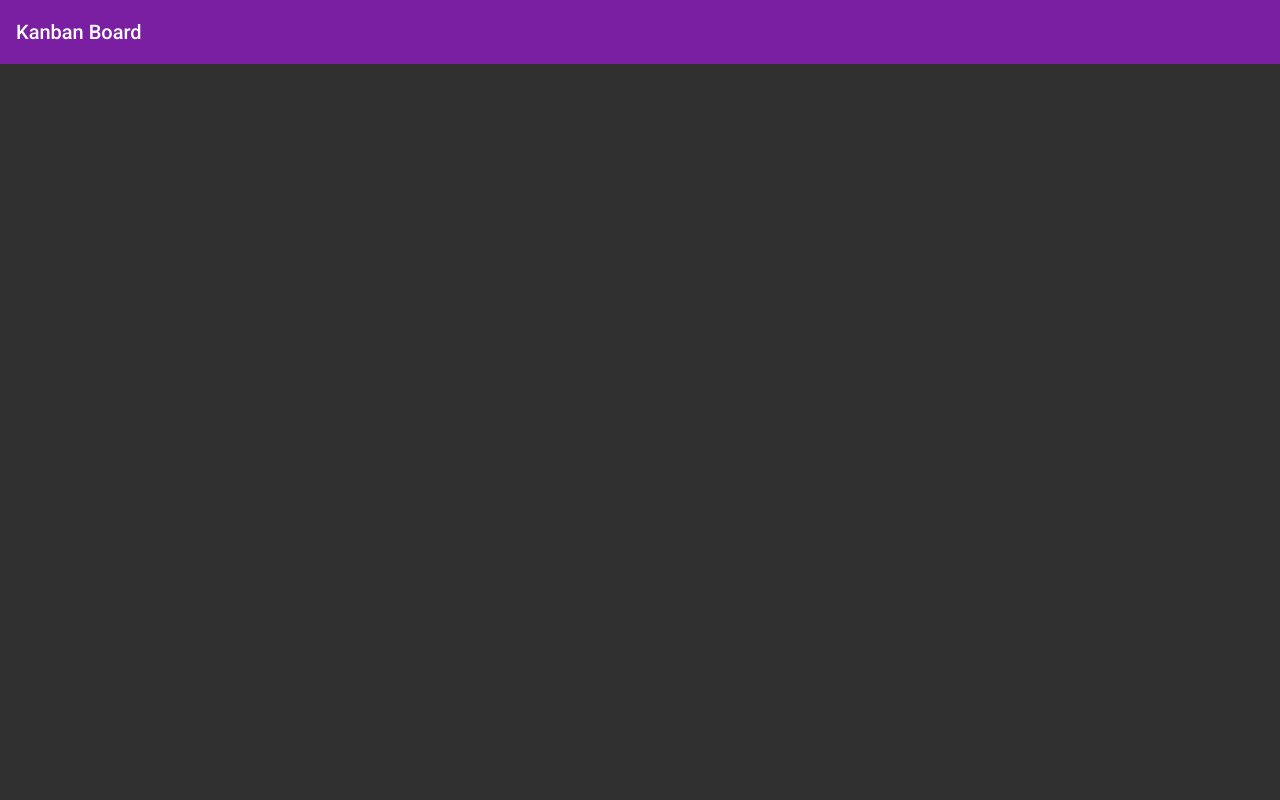
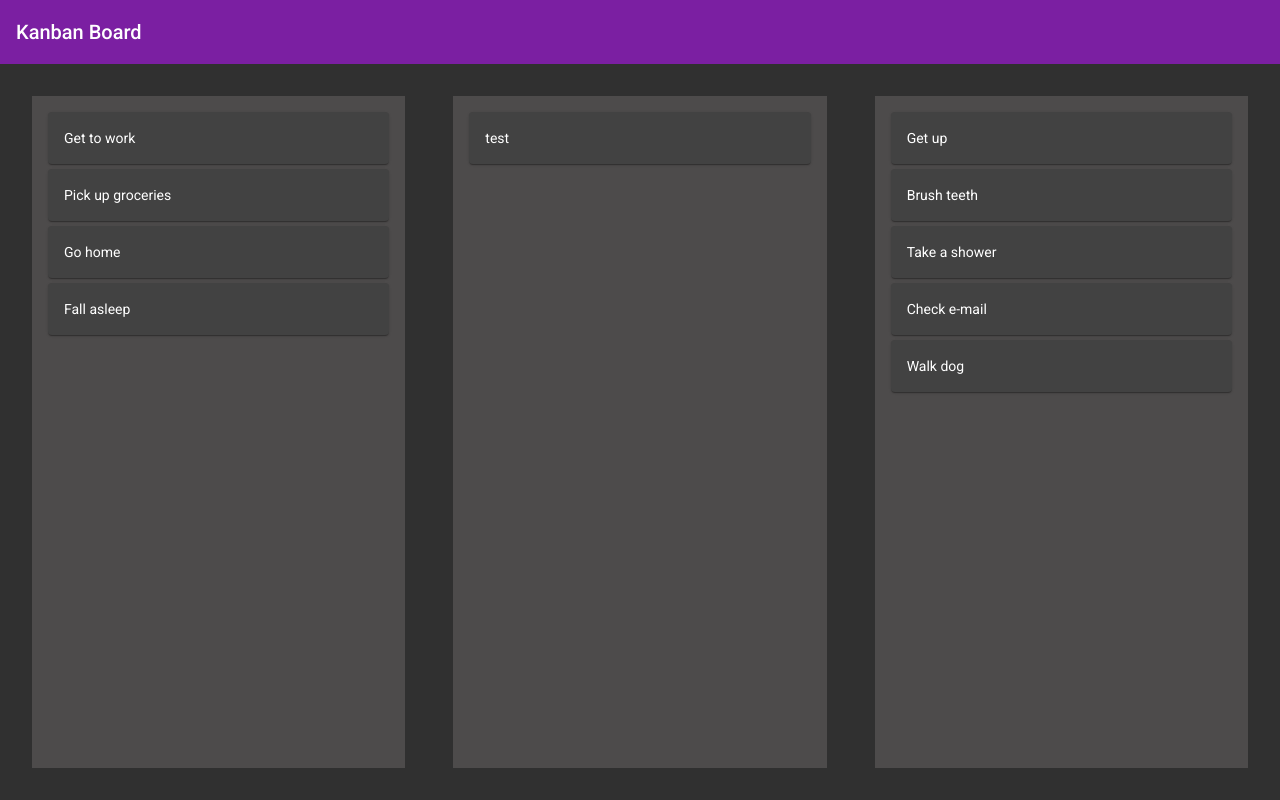
Before and after one commit to B45i/Angular-Kanban-Board, an Angular app: page / in a window 1280 px wide. Built offline with nearby package versions, Linux system fonts and the light colour scheme.

Commit message:
basic drag and drop

```diff
--- a/src/app/app.component.html
+++ b/src/app/app.component.html
@@ -1 +1,2 @@
 <app-toolbar></app-toolbar>
+<app-board></app-board>
--- a/src/app/board/board.component.html
+++ b/src/app/board/board.component.html
@@ -1 +1,43 @@
-<p>board works!</p>
+<div class="board">
+  <div
+    cdkDropList
+    #todoList="cdkDropList"
+    [cdkDropListData]="todo"
+    [cdkDropListConnectedTo]="[doneList, doingList]"
+    class="example-list"
+    (cdkDropListDropped)="drop($event)"
+    class="todo-list"
+  >
+    <mat-card class="item" *ngFor="let item of todo" cdkDrag>{{
+      item
+    }}</mat-card>
+  </div>
+
+  <div
+    cdkDropList
+    #doingList="cdkDropList"
+    [cdkDropListData]="doing"
+    [cdkDropListConnectedTo]="[todoList, doneList]"
+    class="example-list"
+    (cdkDropListDropped)="drop($event)"
+    class="todo-list"
+  >
+    <mat-card class="item" *ngFor="let item of doing" cdkDrag>{{
+      item
+    }}</mat-card>
+  </div>
+
+  <div
+    cdkDropList
+    #doneList="cdkDropList"
+    [cdkDropListData]="done"
+    [cdkDropListConnectedTo]="[todoList, doingList]"
+    class="example-list"
+    (cdkDropListDropped)="drop($event)"
+    class="todo-list"
+  >
+    <mat-card class="item" *ngFor="let item of done" cdkDrag>{{
+      item
+    }}</mat-card>
+  </div>
+</div>
--- a/src/app/board/board.component.scss
+++ b/src/app/board/board.component.scss
@@ -0,0 +1,38 @@
+.board {
+  height: calc(100vh - 64px);
+  background-color: #303030;
+  padding: 2rem;
+  display: flex;
+  justify-content: space-around;
+  gap: 3rem;
+
+  .todo-list {
+    flex: 1;
+    background-color: #4d4b4b;
+    padding: 1rem;
+  }
+}
+
+.item {
+    margin-bottom: 5px;
+    cursor: grab;
+}
+
+.cdk-drag-preview {
+  box-shadow: 0 5px 5px -3px rgba(0, 0, 0, 0.2),
+    0 8px 10px 1px rgba(0, 0, 0, 0.14), 0 3px 14px 2px rgba(0, 0, 0, 0.12);
+    border: 1px solid red;
+}
+
+.cdk-drag-placeholder {
+  opacity: 0;
+}
+
+.cdk-drag-animating {
+  transition: transform 250ms cubic-bezier(0, 0, 0.2, 1);
+}
+
+
+.example-list.cdk-drop-list-dragging .example-box:not(.cdk-drag-placeholder) {
+  transition: transform 250ms cubic-bezier(0, 0, 0.2, 1);
+}
--- a/src/app/board/board.component.ts
+++ b/src/app/board/board.component.ts
@@ -1,3 +1,4 @@
+import { CdkDragDrop, moveItemInArray, transferArrayItem } from '@angular/cdk/drag-drop';
 import { Component, OnInit } from '@angular/core';
 
 @Component({
@@ -12,4 +13,22 @@ export class BoardComponent implements OnInit {
   ngOnInit(): void {
   }
 
+  todo = ['Get to work', 'Pick up groceries', 'Go home', 'Fall asleep'];
+  doing = ['test'];
+  done = ['Get up', 'Brush teeth', 'Take a shower', 'Check e-mail', 'Walk dog'];
+
+  drop(event: CdkDragDrop<string[]>) {
+    console.log('dropped');
+
+    if (event.previousContainer === event.container) {
+      moveItemInArray(event.container.data, event.previousIndex, event.currentIndex);
+    } else {
+      transferArrayItem(
+        event.previousContainer.data,
+        event.container.data,
+        event.previousIndex,
+        event.currentIndex,
+      );
+    }
+  }
 }
--- a/src/styles.scss
+++ b/src/styles.scss
@@ -3,6 +3,7 @@
 html, body { height: 100%; }
 body { margin: 0; font-family: Roboto, "Helvetica Neue", sans-serif; }
 
-* {
-    background-color: #303030;
+*, html, body {
+    box-sizing: border-box;
+    // background-color: #303030;
 }
```
Also changed, not shown: src/app/app.module.ts (+7 -12 lines).
